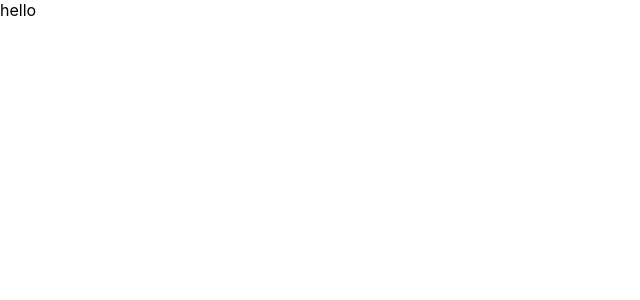
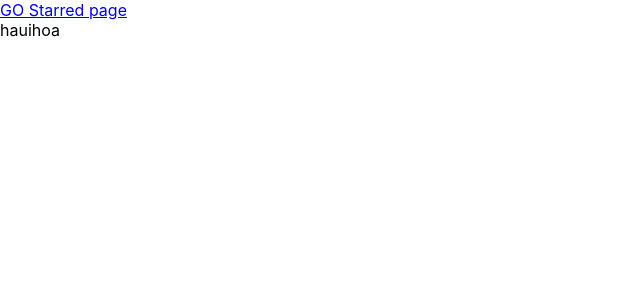
Before and after one commit to Roshini05112001/box-office, a React (Create React App) app: page / in a window 1280 px wide. Shown: the top 300 px of the page, without its empty margins (0-640 px from the left). Built offline with nearby package versions, Linux system fonts and the light colour scheme.

Commit message:
done with router

```diff
--- a/package.json
+++ b/package.json
@@ -5,6 +5,7 @@
   "dependencies": {
     "react": "^18.2.0",
     "react-dom": "^18.2.0",
+    "react-router-dom": "^6.21.1",
     "react-scripts": "5.0.1",
     "web-vitals": "^2.1.4",
     "workbox-background-sync": "^6.6.0",
--- a/src/App.jsx
+++ b/src/App.jsx
@@ -1,8 +1,16 @@
-
+import {BrowserRouter, Routes, Route} from 'react-router-dom'
+import Home from './pages/Home';
+import Starred from './pages/Starred';
 
 function App() {
   return (
-   <div>hello</div>
+    <BrowserRouter>
+     <Routes>
+      <Route path='/' element={<Home/>}/>
+      <Route path='/Starred' element={<Starred/>}/>
+      <Route path='*' element={<div>Not found</div>} />
+     </Routes>
+    </BrowserRouter>
   );
 }
 
--- /dev/null
+++ b/src/pages/Home.jsx
@@ -0,0 +1,12 @@
+import { Link } from "react-router-dom"
+const Home = () => {
+    return(
+        <div>
+          <Link to="/Starred"> GO Starred page </Link>
+          <div>hauihoa</div>
+
+        </div>
+    )
+}
+
+export default Home
--- /dev/null
+++ b/src/pages/Starred.jsx
@@ -0,0 +1,7 @@
+const Starred = () =>{
+    return(
+        <div>starrrr</div>
+    )
+}
+
+export default Starred;
```
Also changed, not shown: 1 other file (tests, documents, lock files or other folders).
